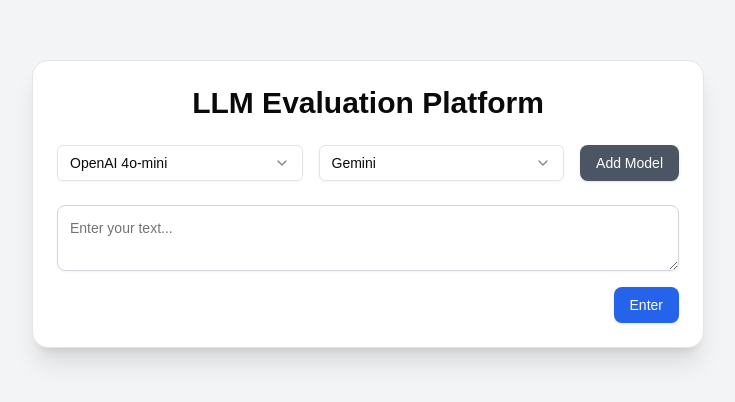
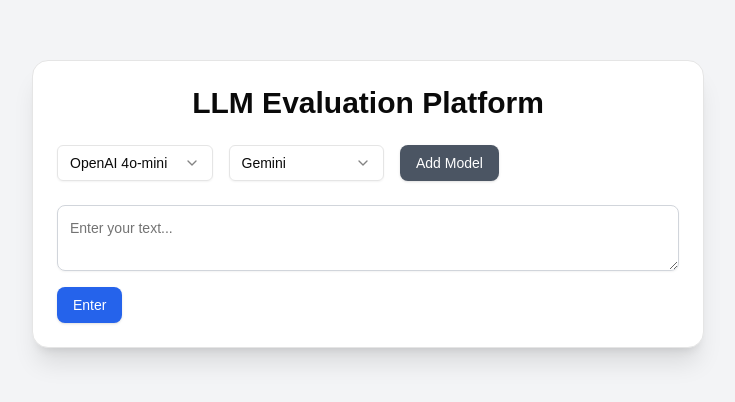
Before and after one commit to RaoAkif/247metrics, a Next.js app: page / in a window 1280 px wide. Shown: the part 196-598 px from the top of the page, without its empty margins (272-1007 px from the left). Built offline with nearby package versions, Linux system fonts and the light colour scheme.

Commit message:
equal width of modal dropdowns

```diff
--- a/app/page.tsx
+++ b/app/page.tsx
@@ -1,17 +1,34 @@
 "use client";
 import { useState } from "react";
-import { Card, CardContent } from "@/components/ui/card";
+import {
+  Card,
+  CardContent,
+} from "@/components/ui/card";
 import { Button } from "@/components/ui/button";
 import { Textarea } from "@/components/ui/textarea";
-import { Select, SelectTrigger, SelectValue, SelectContent, SelectItem } from "@/components/ui/select";
+import {
+  Select,
+  SelectTrigger,
+  SelectValue,
+  SelectContent,
+  SelectItem,
+} from "@/components/ui/select";
 
 export default function Home() {
-  const [dropdowns, setDropdowns] = useState(["defaultModel", "comparisonModel"]);
-  const [models, setModels] = useState({
-    defaultModel: "OpenAI 4o-mini",
-    comparisonModel: "Gemini",
-  });
-  const modelOptions = ["OpenAI 4o-mini", "Gemini", "Gemma", "Llama", "DeepSeek"];
+  const [models, setModels] = useState([
+    "OpenAI 4o-mini",
+    "Gemini",
+    "Gemma",
+    "Llama",
+    "DeepSeek",
+  ]);
+  const [selectedModels, setSelectedModels] = useState([
+    { id: 1, value: "OpenAI 4o-mini" },
+    { id: 2, value: "Gemini" },
+  ]);
+  const [inputValue, setInputValue] = useState("");
+  const [showResponses, setShowResponses] = useState(false);
+
   const responses = {
     "OpenAI 4o-mini": "This is a response from OpenAI 4o-mini.",
     Gemini: "This is a response from Gemini.",
@@ -19,46 +36,58 @@
     Llama: "This is a response from Llama.",
     DeepSeek: "This is a response from DeepSeek.",
   };
-  const [inputValue, setInputValue] = useState("");
-  const [showResponses, setShowResponses] = useState(false);
 
-  const addDropdown = () => {
-    const newDropdown = `model${dropdowns.length + 1}`;
-    setDropdowns([...dropdowns, newDropdown]);
-    setModels({ ...models, [newDropdown]: modelOptions[0] });
+  const addModelDropdown = () => {
+    const newId = selectedModels.length + 1;
+    setSelectedModels([
+      ...selectedModels,
+      { id: newId, value: models[0] },
+    ]);
   };
 
-  const handleModelChange = (key, value) => {
-    setModels({ ...models, [key]: value });
+  const updateModel = (id, newValue) => {
+    setSelectedModels((prevModels) =>
+      prevModels.map((model) =>
+        model.id === id
+          ? { ...model, value: newValue }
+          : model
+      )
+    );
   };
 
   return (
     <div className="min-h-screen flex flex-col items-center justify-center bg-gray-100 p-6">
       <Card className="w-full max-w-2xl shadow-xl bg-white p-6 rounded-2xl">
-        <h1 className="text-3xl font-bold text-center mb-6">LLM Evaluation Platform</h1>
-        <div className="flex flex-wrap gap-4 mb-6">
-          {dropdowns.map((dropdown) => (
-            <div key={dropdown} className="flex-1 min-w-[30%]">
+        <h1 className="text-3xl font-bold text-center mb-6">
+          LLM Evaluation Platform
+        </h1>
+        <div className="flex flex-wrap items-center gap-4 mb-6">
+          {selectedModels.map((model) => (
             <Select
-                onValueChange={(value) => handleModelChange(dropdown, value)}
-                defaultValue={models[dropdown]}
+              key={model.id}
+              onValueChange={(value) =>
+                updateModel(model.id, value)
+              }
+              defaultValue={model.value}
             >
-                <SelectTrigger className="w-full">
+              <SelectTrigger className="w-1/4 min-w-[150px]">
                 <SelectValue placeholder="Select a model" />
               </SelectTrigger>
               <SelectContent>
-                  {modelOptions.map((model) => (
-                    <SelectItem key={model} value={model}>
-                      {model}
+                {models.map((modelName) => (
+                  <SelectItem
+                    key={modelName}
+                    value={modelName}
+                  >
+                    {modelName}
                   </SelectItem>
                 ))}
               </SelectContent>
             </Select>
-            </div>
           ))}
           <Button
-            className="bg-gray-600 text-white px-4 py-2 rounded-lg hover:bg-gray-700 self-center"
-            onClick={addDropdown}
+            className="bg-gray-600 text-white px-4 py-2 rounded-lg hover:bg-gray-700"
+            onClick={addModelDropdown}
           >
             Add Model
           </Button>
@@ -66,10 +95,12 @@
         <Textarea
           className="w-full p-3 rounded-lg border border-gray-300 focus:ring focus:ring-blue-300"
           value={inputValue}
-          onChange={(e) => setInputValue(e.target.value)}
+          onChange={(e) =>
+            setInputValue(e.target.value)
+          }
           placeholder="Enter your text..."
         />
-        <div className="flex justify-end mt-4">
+        <div className="flex justify-between mt-4">
           <Button
             className="bg-blue-600 text-white px-4 py-2 rounded-lg hover:bg-blue-700"
             onClick={() => setShowResponses(true)}
@@ -80,12 +111,19 @@
       </Card>
       {showResponses && (
         <Card className="w-full max-w-2xl shadow-xl bg-white p-6 rounded-2xl mt-6">
-          <h2 className="text-xl font-semibold mb-4">Responses</h2>
-          {Object.entries(responses).map(([model, response]) => (
-            <CardContent key={model} className="p-3 mb-2 border rounded-lg">
+          <h2 className="text-xl font-semibold mb-4">
+            Responses
+          </h2>
+          {Object.entries(responses).map(
+            ([model, response]) => (
+              <CardContent
+                key={model}
+                className="p-3 mb-2 border rounded-lg"
+              >
                 <strong>{model}:</strong> {response}
               </CardContent>
-          ))}
+            )
+          )}
         </Card>
       )}
     </div>
```
Lines whose indentation alone changed are shown as unchanged.
